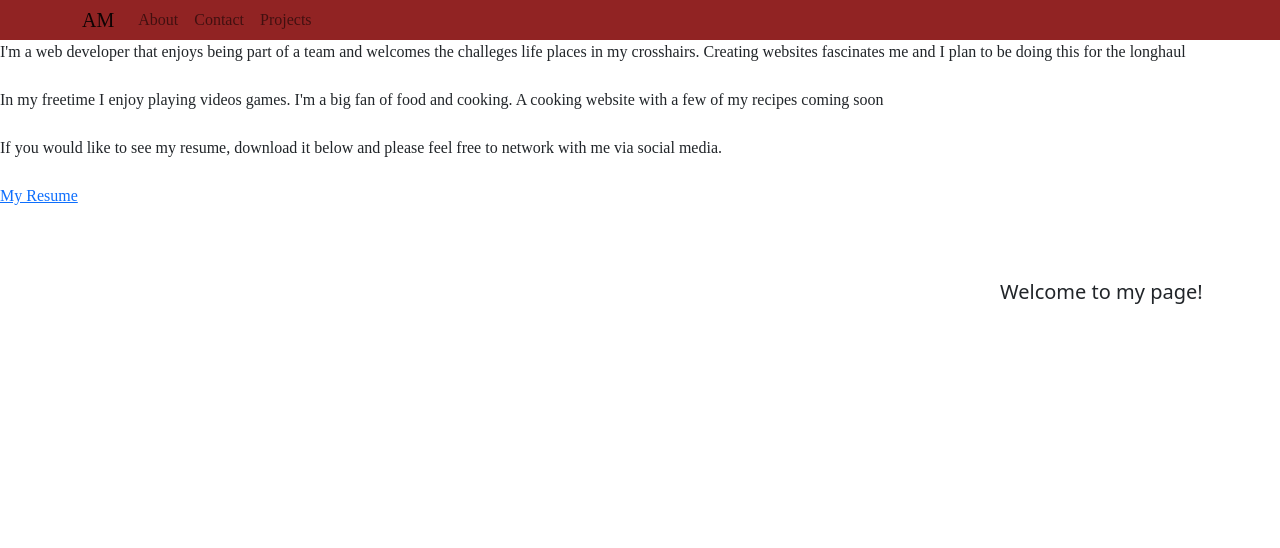
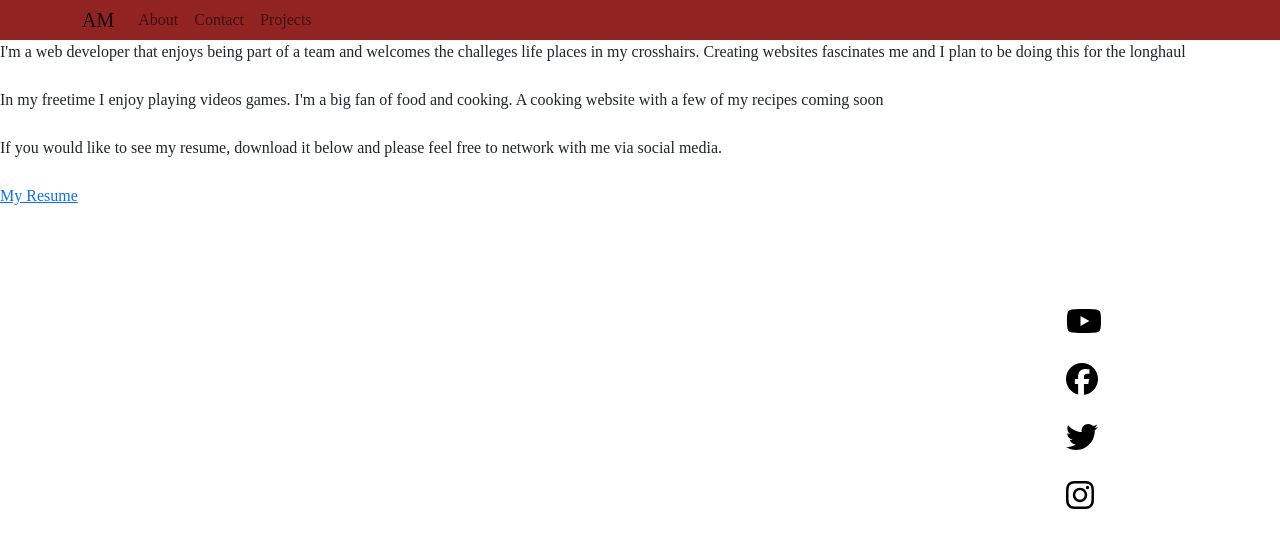
Before and after one commit to 4lexjandro/Port, a React (Create React App) app: page /about in a window 1280 px wide. Shown: the top 548 px of the page. Built offline with nearby package versions, Linux system fonts and the light colour scheme.

Commit message:
Social Media icons components was added, placed them in the moving animation, just need to give them the correct routes

```diff
--- a/package.json
+++ b/package.json
@@ -3,16 +3,22 @@
   "version": "0.1.0",
   "private": true,
   "dependencies": {
+    "@fortawesome/fontawesome-svg-core": "^1.3.0",
+    "@fortawesome/free-brands-svg-icons": "^6.0.0",
+    "@fortawesome/react-fontawesome": "^0.1.17",
     "@testing-library/jest-dom": "^5.16.2",
     "@testing-library/react": "^12.1.2",
     "@testing-library/user-event": "^13.5.0",
     "bootstrap": "^5.1.3",
+    "framer-motion": "^6.2.8",
     "react": "^17.0.2",
     "react-bootstrap": "^2.1.2",
     "react-dom": "^17.0.2",
     "react-router-dom": "^6.2.1",
     "react-scripts": "5.0.0",
+    "react-social-icons": "^5.11.0",
     "react-spring": "^9.4.3",
+    "styled-components": "^5.3.3",
     "web-vitals": "^2.1.4"
   },
   "scripts": {
--- a/src/App.css
+++ b/src/App.css
@@ -15,4 +15,38 @@
   font-family: cursive;
 
 
+
 }
+
+
+
+.social-container {
+  background: white;
+  padding: 25px 50px;
+}
+
+a.social {
+  margin: 0 1rem;
+  transition: transform 250ms;
+  display: inline-block;
+}
+
+a.social:hover {
+  transform: translateY(-2px);
+}
+
+a.youtube {
+  color: black;
+}
+
+a.facebook {
+  color: black;
+}
+
+a.twitter {
+  color: black;
+}
+
+a.instagram {
+  color: black;
+}
--- a/src/App.js
+++ b/src/App.js
@@ -2,6 +2,7 @@
 import './App.css';
 import {Bar} from './components/Bar';
 import { useSpring, animated} from 'react-spring';
+import  SocialMedia  from './miniComponents/SocialMedia';
 
 
 function App() {
@@ -39,10 +40,13 @@
             <br/>
             <br/>
             <br/>
-            <h5>Welcome to my page!</h5>
+
+            <SocialMedia/>
+
             </animated.div>
         </div>
        </animated.div>
+
 
 
       </div>
--- a/src/components/About.jsx
+++ b/src/components/About.jsx
@@ -1,8 +1,6 @@
 import React from 'react'
 import Resume from './gallery/Resume.pdf'
 import '../App.css';
-
-
 
 
 
--- a/src/components/Bar.jsx
+++ b/src/components/Bar.jsx
@@ -9,8 +9,8 @@
 import {About} from './About'
 import {Home} from './Home'
 import {Contact} from './Contact'
-
 import {Projects} from './Projects'
+import SocialMedia from '../miniComponents/SocialMedia'
 
 export const Bar = () => {
   return (
@@ -23,8 +23,8 @@
     <Nav className="me-auto">
       <Nav.Link as={Link} to="/About">About</Nav.Link>
       <Nav.Link as={Link} to="/contact">Contact</Nav.Link>
+      <Nav.Link as={Link} to="/projects">Projects</Nav.Link>
 
-      <Nav.Link as={Link} to="/projects">Projects</Nav.Link>
     </Nav>
     </Container>
   </Navbar>
--- /dev/null
+++ b/src/miniComponents/SocialMedia.jsx
@@ -0,0 +1,35 @@
+import React from "react";
+import { FontAwesomeIcon } from "@fortawesome/react-fontawesome";
+import {
+    faYoutube,
+    faFacebook,
+    faTwitter,
+    faInstagram
+  } from "@fortawesome/free-brands-svg-icons";
+
+  export default function SocialMedia() {
+    return (
+      <div class="social-container">
+
+        <a href="https://www.youtube.com/c/jamesqquick"
+          className="youtube social">
+          <FontAwesomeIcon icon={faYoutube} size="2x" />
+        </a>
+        <br/><br/>
+        <a href="https://www.facebook.com/learnbuildteach/"
+          className="facebook social">
+          <FontAwesomeIcon icon={faFacebook} size="2x" />
+        </a><br/>
+        <br/>
+        <a href="https://www.twitter.com/jamesqquick" className="twitter social">
+          <FontAwesomeIcon icon={faTwitter} size="2x" />
+        </a><br/>
+        <br/>
+        <a href="https://www.instagram.com/learnbuildteach"
+          className="instagram social">
+          <FontAwesomeIcon icon={faInstagram} size="2x" />
+        </a><br/>
+        <br/>
+      </div>
+    );
+  }
```
Also changed, not shown: 1 other file (tests, documents, lock files or other folders).
